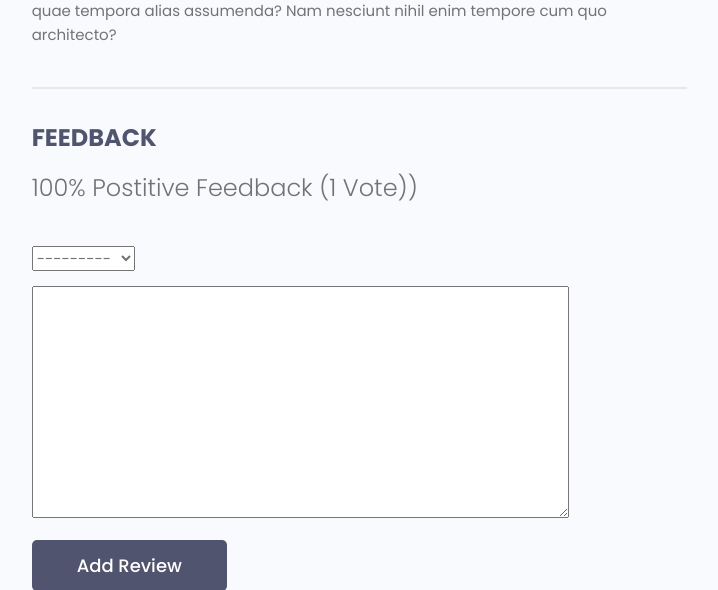
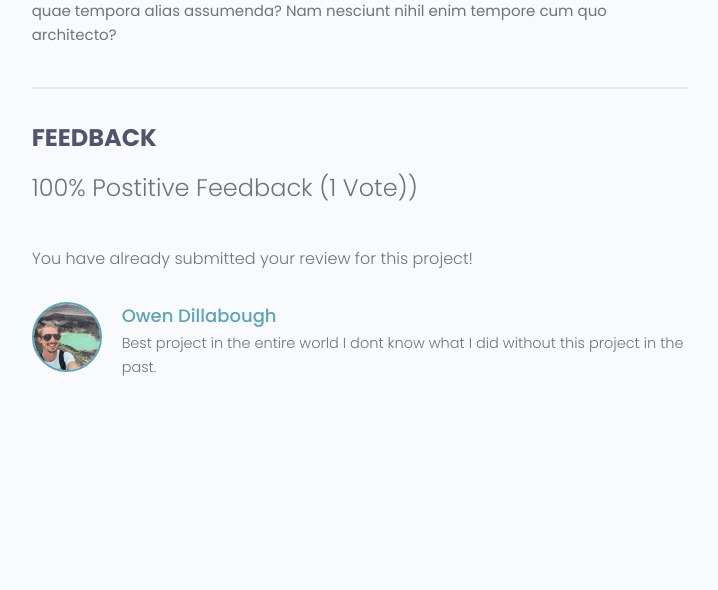
Before and after one commit to Freedomcoding101/django_learning, a Django app: page /project/9b252398-eb5c-4c8d-99c3-86901232772a/ in a window 1280 px wide. Shown: the part 1000-1590 px from the top of the page, without its empty margins (465-1183 px from the left). After the commit the page ends 1376 px from the top, so only its background shows below. Run offline with Django 5.2, Linux system fonts and the light colour scheme; a user stored in the database is signed in; data comes from the database, SQL or seed files in the repository; both versions use the stored data as it was after the commit; some libraries are stand-ins or nearby versions.

Commit message:
finished the reviews portion of project

```diff
--- a/projects/models.py
+++ b/projects/models.py
@@ -23,7 +23,12 @@ class Project(models.Model):
         return self.title
 
     class Meta:
-        ordering = ['created']
+        ordering = ['-vote_ratio', '-vote_total', 'title']
+
+    @property
+    def reviewers(self):
+        queryset = self.review_set.all().values_list('owner__id', flat=True)
+        return queryset
 
     @property
     def getVoteCount(self):
--- a/projects/templates/projects/single-project.html
+++ b/projects/templates/projects/single-project.html
@@ -45,7 +45,11 @@
             <h5 class="project--rating">
               {{project.vote_ratio}}% Postitive Feedback ({{project.vote_total}} Vote{{project.vote_total|pluralize:"s"}}))
             </h5>
-
+            {% if request.user.profile.id in project.reviewers %}
+            <p>You have already submitted your review for this project!</p>
+            {% elif request.user.profile == project.owner %}
+            <p>You cannot review your own work!</p>
+            {% elif request.user.is_authenticated %}
             <form class="form" action="{% url 'project' project.id %}" method="POST">
               {% csrf_token %}
               {% for field in form %}
@@ -56,7 +60,9 @@
               {% endfor %}
               <input class="btn btn--sub btn--lg" type="submit" value="Add Review" />
             </form>
-
+            {% else %}
+              <a href="{% url 'login' %}?next={{request.path}}">Please login to leave a review</a>
+            {% endif %}
             <div class="commentList">
               {% for review in project.review_set.all %}
               {% if review.body %}
--- a/users/views.py
+++ b/users/views.py
@@ -18,7 +18,7 @@ def loginUser(request):
         return redirect('profiles')
 
     if request.method == 'POST':
-        username = request.POST['username']
+        username = request.POST['username'].lower()
         password = request.POST['password']
 
         try:
@@ -30,7 +30,7 @@ def loginUser(request):
 
         if user is not None:
             login(request, user)
-            return redirect('profiles')
+            return redirect(request.GET['next'] if 'next' in request.GET else 'account')
 
         else:
             messages.error(request, 'Username OR password is incorrect')
```
Also changed, not shown: users/templates/users/login_register.html (+1 -12 lines), db.sqlite3.
